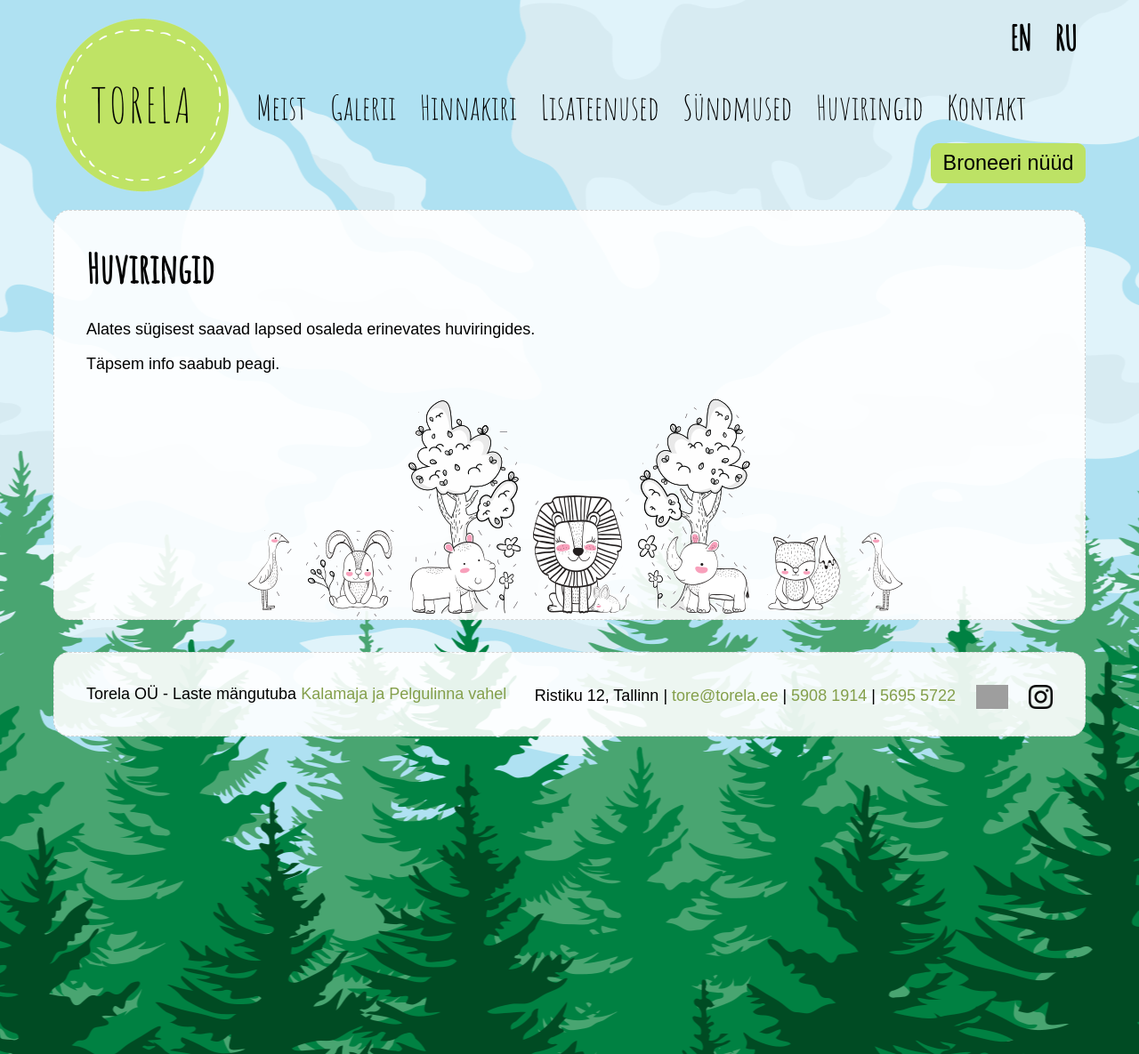
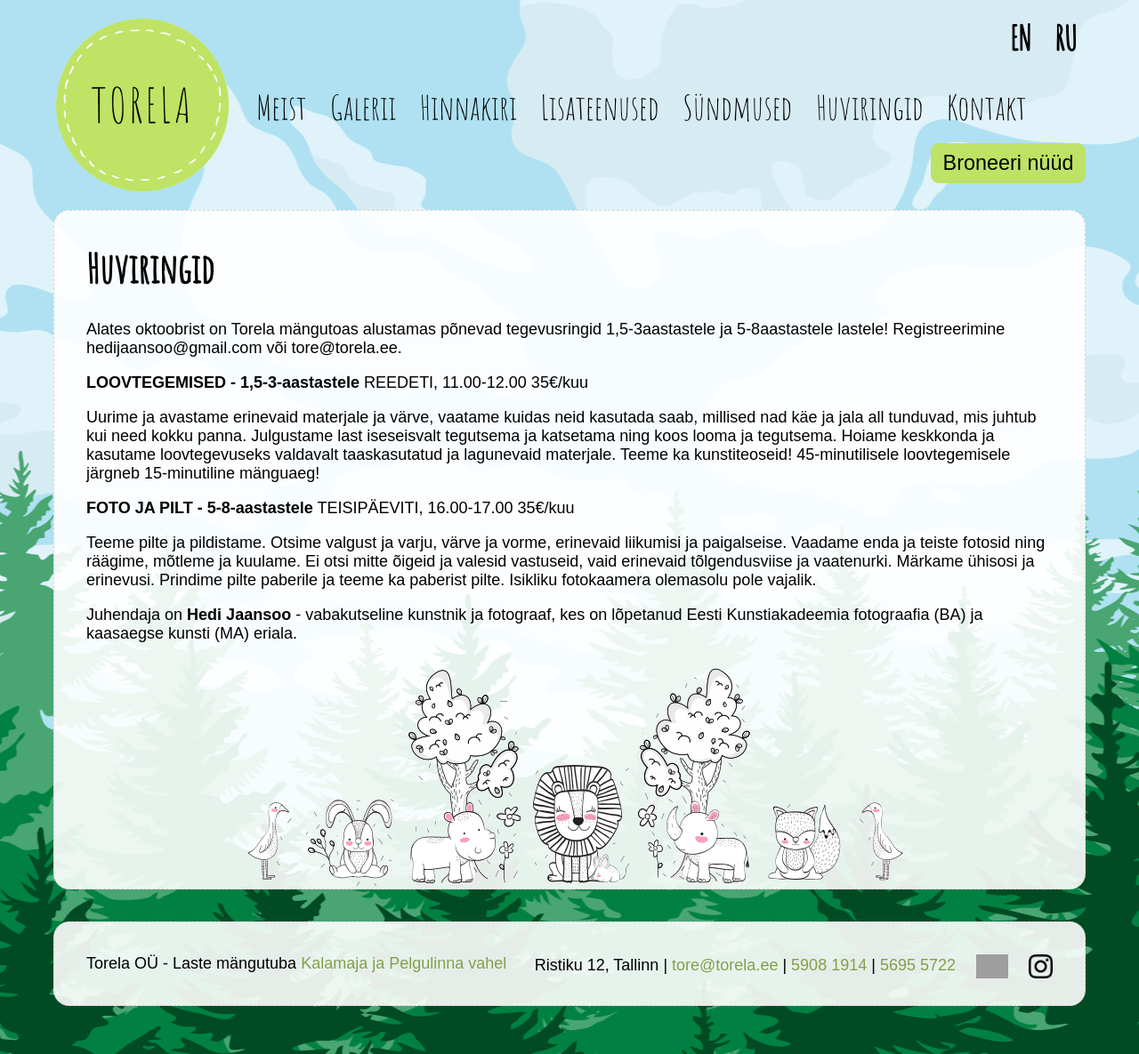
Before and after one commit to mypsik/torela, a Jekyll site: the page built from huviringid/index.md, in a window 1280 px wide. Shown: the whole page at 89% size. Built offline with Jekyll 4.4.1, drawn with Linux system fonts in a browser that asks for light colours; grey boxes are pictures that could not be loaded.

Commit message:
Loovtegemised ja Foto ja Pilt huviring

```diff
--- a/huviringid/index.md
+++ b/huviringid/index.md
@@ -6,7 +6,20 @@ priority: 1.0
 en: /en/hobby-classes/
 ru: /ru/hobby-classes/
 ---
+Alates oktoobrist on Torela mängutoas alustamas põnevad tegevusringid 1,5-3aastastele ja 5-8aastastele lastele!
+Registreerimine hedijaansoo@gmail.com või tore@torela.ee.
 
-Alates sügisest saavad lapsed osaleda erinevates huviringides.
+**LOOVTEGEMISED - 1,5-3-aastastele**
+REEDETI, 11.00-12.00
+35€/kuu
 
-Täpsem info saabub peagi.
+Uurime ja avastame erinevaid materjale ja värve, vaatame kuidas neid kasutada saab, millised nad käe ja jala all tunduvad, mis juhtub kui need kokku panna. Julgustame last iseseisvalt tegutsema ja katsetama ning koos looma ja tegutsema. Hoiame keskkonda ja kasutame loovtegevuseks valdavalt taaskasutatud ja lagunevaid materjale. Teeme ka kunstiteoseid! 45-minutilisele loovtegemisele järgneb 15-minutiline mänguaeg!
+
+**FOTO JA PILT - 5-8-aastastele**
+TEISIPÄEVITI, 16.00-17.00
+35€/kuu
+
+Teeme pilte ja pildistame. Otsime valgust ja varju, värve ja vorme, erinevaid liikumisi ja paigalseise. Vaadame enda ja teiste fotosid ning räägime, mõtleme ja kuulame. Ei otsi mitte õigeid ja valesid vastuseid, vaid erinevaid tõlgendusviise ja vaatenurki. Märkame ühisosi ja erinevusi. Prindime pilte paberile ja teeme ka paberist pilte. Isikliku fotokaamera olemasolu pole vajalik.
+
+
+Juhendaja on **Hedi Jaansoo** - vabakutseline kunstnik ja fotograaf, kes on lõpetanud Eesti Kunstiakadeemia fotograafia (BA) ja kaasaegse kunsti (MA) eriala.
```
